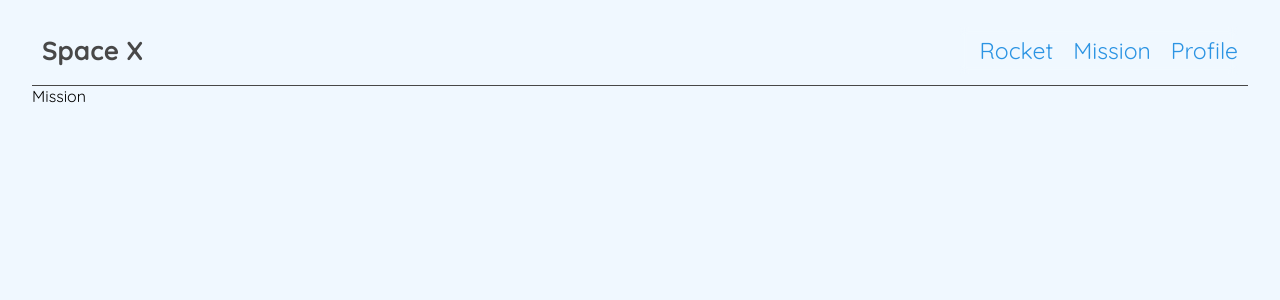
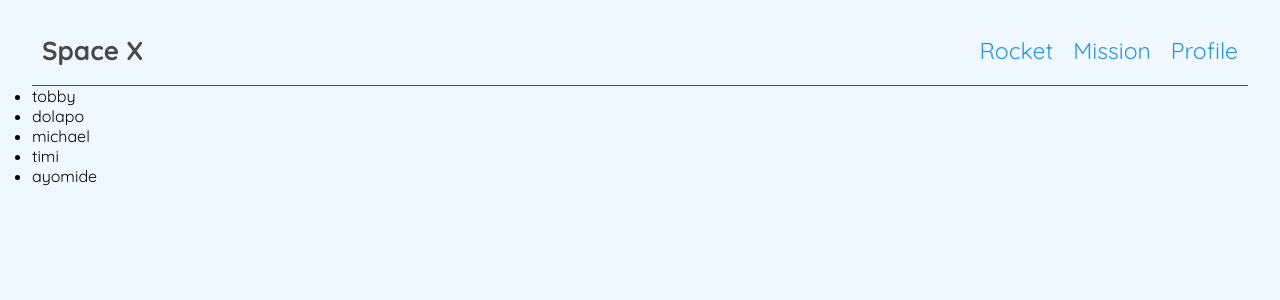
Before and after one commit to Tobby8629/space_X, a React (Create React App) app: page /mission in a window 1280 px wide. Shown: the top 300 px of the page. Built offline with nearby package versions, Linux system fonts and the light colour scheme.

Commit message:
create store and redux slices

```diff
--- a/src/App.css
+++ b/src/App.css
@@ -89,6 +89,10 @@ nav li {
   color: whitesmoke;
 }
 
+.mii li {
+  color: black;
+}
+
 @media (min-width: 768px) {
   body {
     padding: 1rem 2rem;
--- a/src/components/Mission.jsx
+++ b/src/components/Mission.jsx
@@ -1,8 +1,16 @@
 import React from 'react';
+import { useSelector } from 'react-redux';
 
 function Mission() {
+    const list = useSelector((state) => state.Mission.lists )
   return (
-    <div>Mission</div>
+    <div className='mii'>
+        <ul>
+            {list.map((lee)=>(
+                <li>{lee}</li>
+            ))}
+        </ul>
+    </div>
   );
 }
 
--- a/src/index.js
+++ b/src/index.js
@@ -1,14 +1,19 @@
 import React from 'react';
 import ReactDOM from 'react-dom/client';
 import { BrowserRouter } from 'react-router-dom';
+import { Provider } from "react-redux";
 import App from './App';
+import store from './redux/store';
+
 
 const root = ReactDOM.createRoot(document.getElementById('root'));
 root.render(
   <React.StrictMode>
     <BrowserRouter>
-      <App />
-    </BrowserRouter>
+    <Provider store={store} >
+       <App />
+    </Provider>
+   </BrowserRouter>
   </React.StrictMode>,
 );
 
--- /dev/null
+++ b/src/redux/Mission/missionSlice.js
@@ -0,0 +1,16 @@
+import { createSlice } from "@reduxjs/toolkit"
+
+const initialState = {lists: ['tobby', 'dolapo', 'michael', 'timi', 'ayomide']}
+
+const missionSlice = createSlice({
+    name: "lists",
+    initialState,
+    reducers: {
+      addlists: (state,action) => {
+       state.lists.push(action.payload)
+      }
+    }
+})
+
+export default missionSlice.reducer
+export const {addlists} = missionSlice.actions
--- /dev/null
+++ b/src/redux/store.js
@@ -0,0 +1,9 @@
+import { configureStore } from "@reduxjs/toolkit"
+import missionSlice from "./Mission/missionSlice"
+const store = configureStore({
+    reducer: {
+      Mission: missionSlice,
+    }
+})
+
+export default store;
```
Also changed, not shown: src/redux/Rockets/RocketSlice.js (added).
